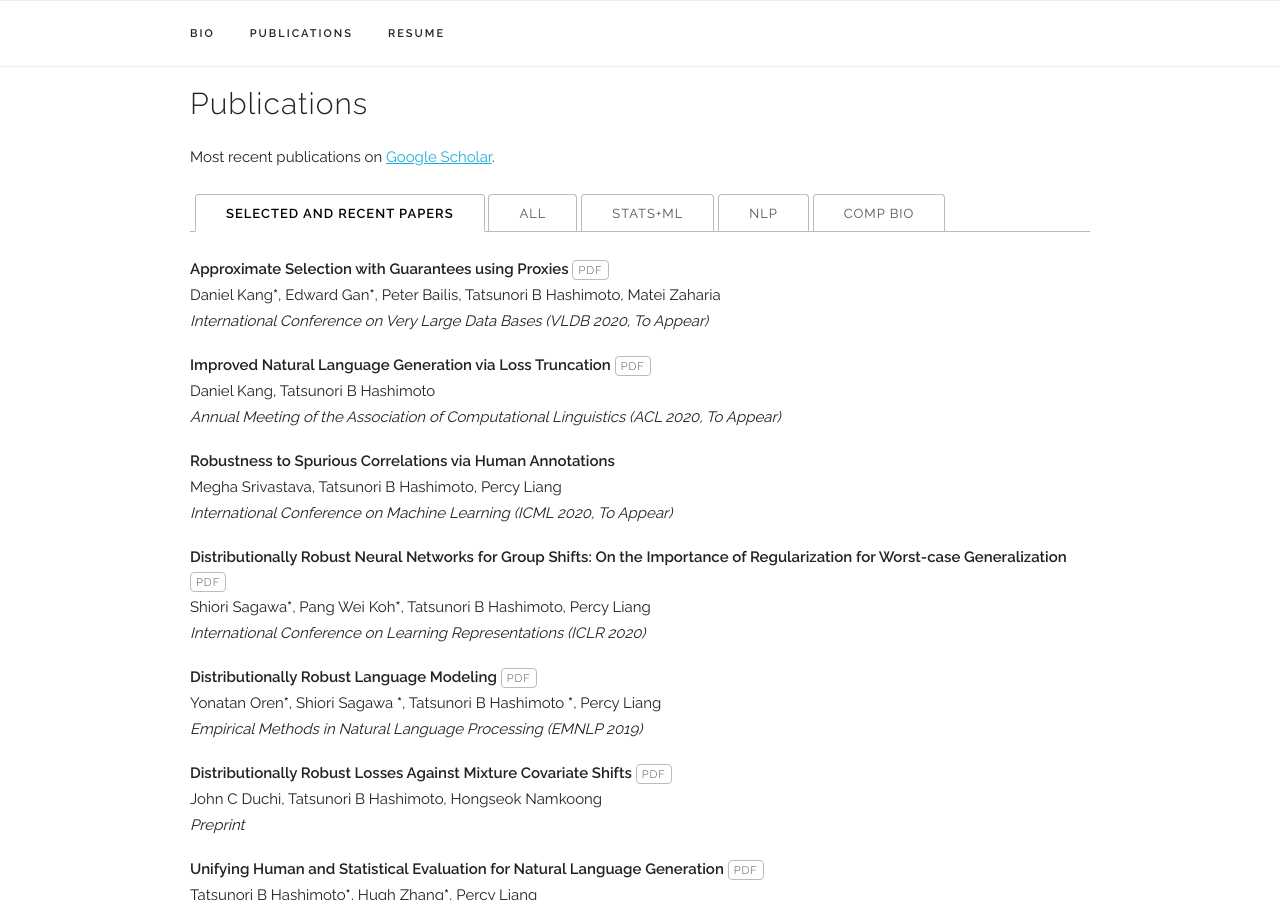
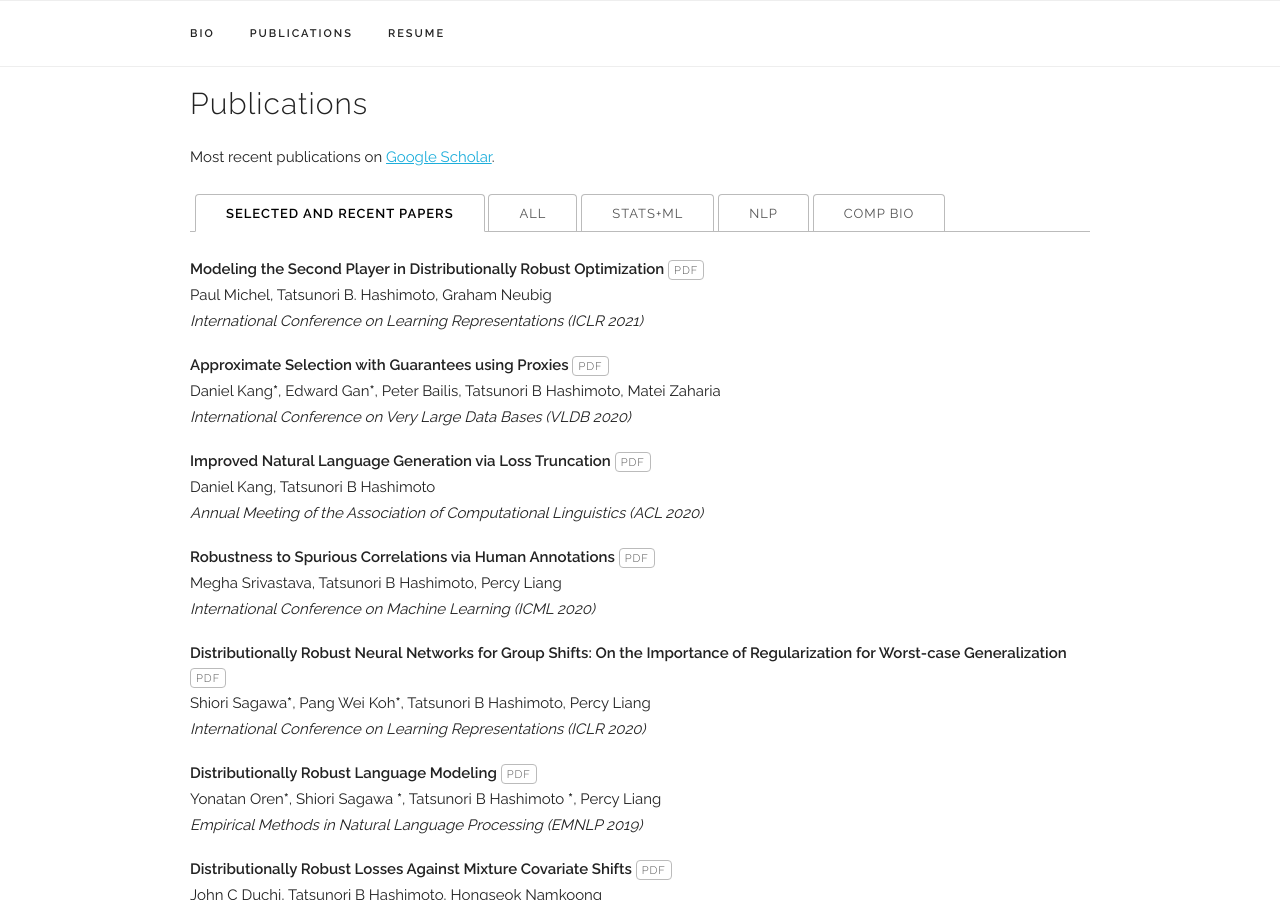
Before and after one commit to thashim/thashim.github.io, a Jekyll site: the page built from index.html, in a window 1280 px wide and 900 px high, scrolled down 1346 px. Built offline with Jekyll 4.4.1, drawn with Linux system fonts in a browser that asks for light colours.

Commit message:
add some papers

```diff
--- a/_data/publications.yaml
+++ b/_data/publications.yaml
@@ -1,22 +1,41 @@
 papers:
+  - title: "Modeling the Second Player in Distributionally Robust Optimization"
+    authors: "Paul Michel, Tatsunori B. Hashimoto, Graham Neubig"
+    venue: "International Conference on Learning Representations (ICLR 2021)"
+    paper_pdf: https://openreview.net/pdf?id=ZDnzZrTqU9N
+    statsml: y
+    selected: y
+
+  - title: "Task-agnostic Indexes for Deep Learning-based Queries over Unstructured Data"
+    authors: "Daniel Kang, John Guibas, Peter Bailis, Tatsunori Hashimoto, Matei Zaharia"
+    venue: "Preprint"
+    paper_pdf: https://arxiv.org/pdf/2009.04540.pdf
+    statsml: y
+
+  - title: "The Disagreement Deconvolution: Bringing Machine Learning Performance Metrics In Line With Reality"
+    authors: "Mitchell L Gordon, Kaitlyn Zhou, Kayur Patel, Tatsunori B Hashimoto, Michael S Bernstein"
+    venue: "Conference on Human Factors in Computing Systems (CHI 2021)"
+    paper_pdf: http://www.kayur.org/papers/chi2021.pdf
+    nlp: y
 
   - title: "Approximate Selection with Guarantees using Proxies"
     authors: "Daniel Kang<b>*</b>, Edward Gan<b>*</b>, Peter Bailis, Tatsunori B Hashimoto, Matei Zaharia"
-    venue: "International Conference on Very Large Data Bases (VLDB 2020, To Appear)"
+    venue: "International Conference on Very Large Data Bases (VLDB 2020)"
     paper_pdf: https://arxiv.org/abs/2004.00827
     selected: y
     statsml: y
 
   - title: "Improved Natural Language Generation via Loss Truncation"
     authors: "Daniel Kang, Tatsunori B Hashimoto"
-    venue: "Annual Meeting of the Association of Computational Linguistics (ACL 2020, To Appear)"
+    venue: "Annual Meeting of the Association of Computational Linguistics (ACL 2020)"
     paper_pdf: https://arxiv.org/abs/2004.14589
     nlp: y
     selected: y
 
   - title: "Robustness to Spurious Correlations via Human Annotations"
     authors: "Megha Srivastava, Tatsunori B Hashimoto, Percy Liang"
-    venue: "International Conference on Machine Learning (ICML 2020, To Appear)"
+    venue: "International Conference on Machine Learning (ICML 2020)"
+    paper_pdf: https://arxiv.org/abs/2007.06661
     statsml: y
     selected: y
 
```
